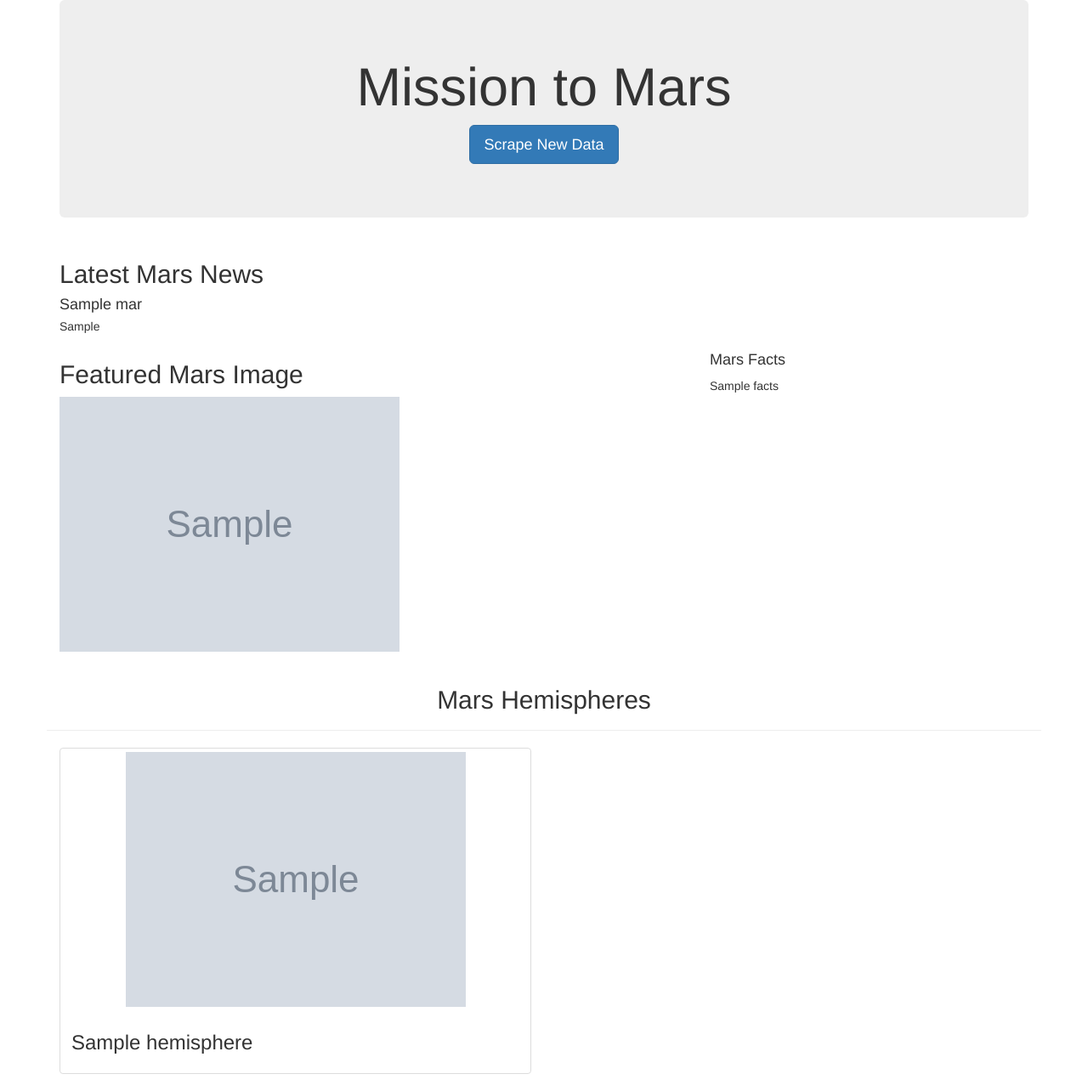
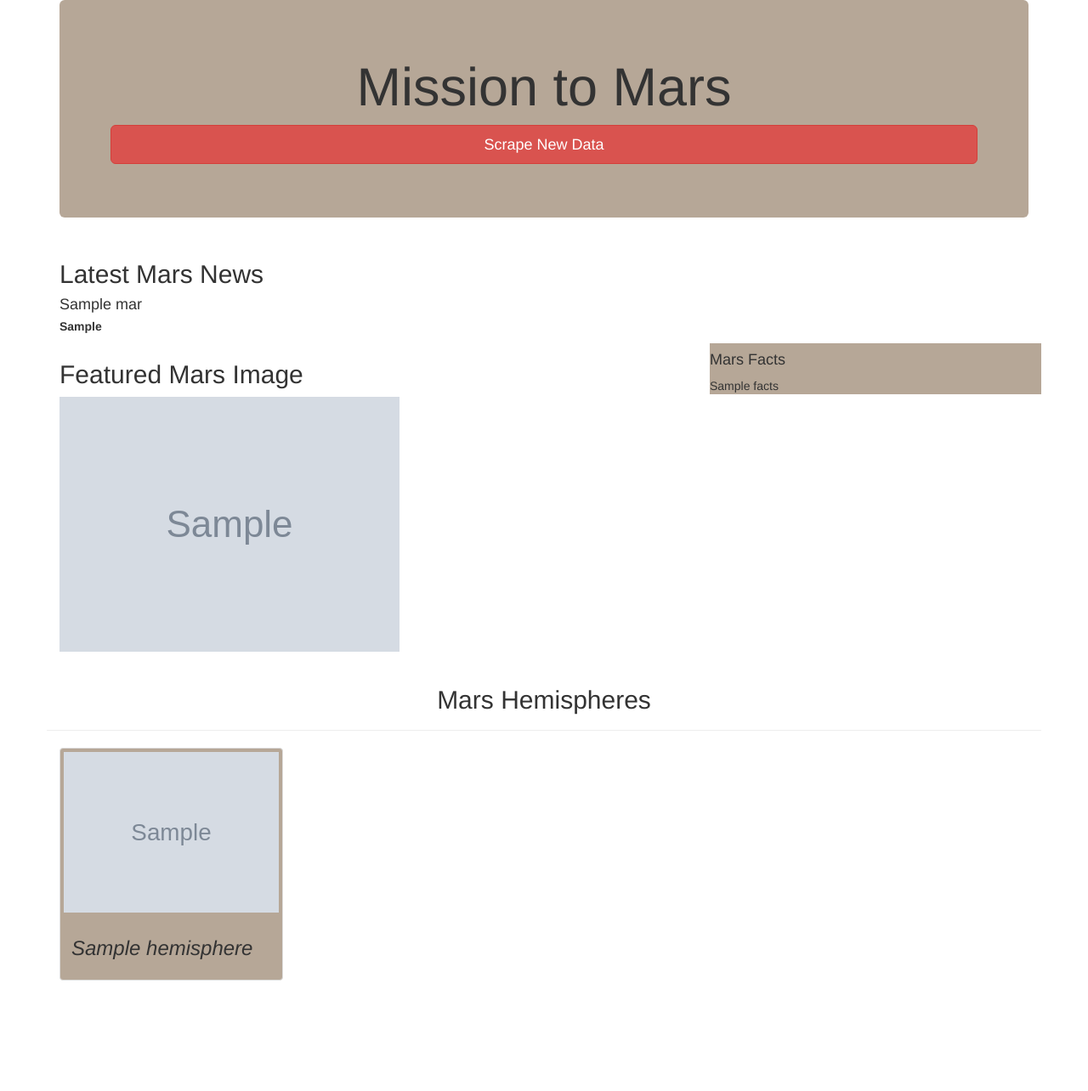
Before and after one commit to Soniaprogram/Mission-to-Mars, a Flask app: page / in a window 1280 px wide. Shown: the whole page at 85% size. After the commit the page ends 1154 px from the top, so only its background shows below. Run offline with Flask 2, Linux system fonts and the light colour scheme; grey boxes marked "Sample" are stand-in pictures; a database or web service that is not in the repository returns one stand-in record (values such as "Sample title"); some libraries are stand-ins or nearby versions.

Commit message:
Adding Deliverable 3

```diff
--- a/templates/index.html
+++ b/templates/index.html
@@ -13,14 +13,14 @@
   <body>
     <div class="container">
       <!-- Add Jumbotron to Header -->
-      <div class="jumbotron text-center">
+      <div class="jumbotron text-center" style="background-color: rgb(182, 167, 151); font: bolder; font-weight: 700;">
         <h1>Mission to Mars</h1>
         <!-- Add a button to activate scraping script -->
-        <p><a class="btn btn-primary btn-lg" href="/scrape" role="button">Scrape New Data</a></p>
+        <p><a class="btn btn-danger btn-lg btn-block" href="/scrape" role="button">Scrape New Data</a></p>
       </div>
 
       <!-- Add section for Mars News -->
-      <div class="row" id="mars-news">
+      <div class="row" id="mars-news" style="font-weight: bold;">
         <div class="col-md-12">
           <div class="media">
             <div class="media-body">
@@ -47,7 +47,7 @@
 
         <div class="col-md-4">
           <!-- Mars Facts -->
-          <div class="row" id="mars-facts">
+          <div class="row" id="mars-facts" style="background-color: rgb(182, 167, 151);">
             <h4>Mars Facts</h4>
             {{ mars.facts | safe }}
           </div>
@@ -61,8 +61,8 @@
         </div>
 
         {% for hemisphere in mars.hemispheres %}
-        <div class="col-md-6">
-          <div class="thumbnail">
+        <div class="col-md-3">
+          <div class="thumbnail" style="background-color: rgb(182, 167, 151); font-style: italic;">
             <img src="{{hemisphere.img_url | default('static/images/error.png', true)}}" alt="...">
             <div class="caption">
               <h3>{{hemisphere.title}}</h3>
```
